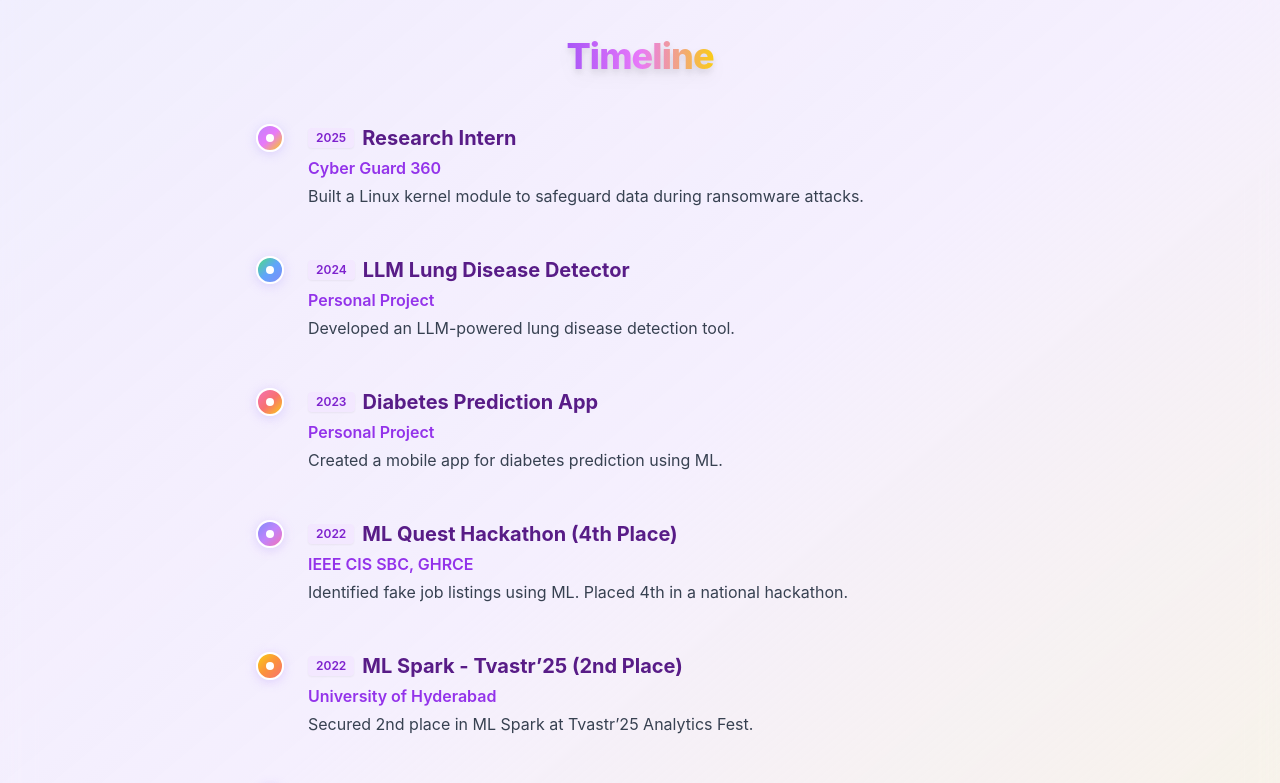
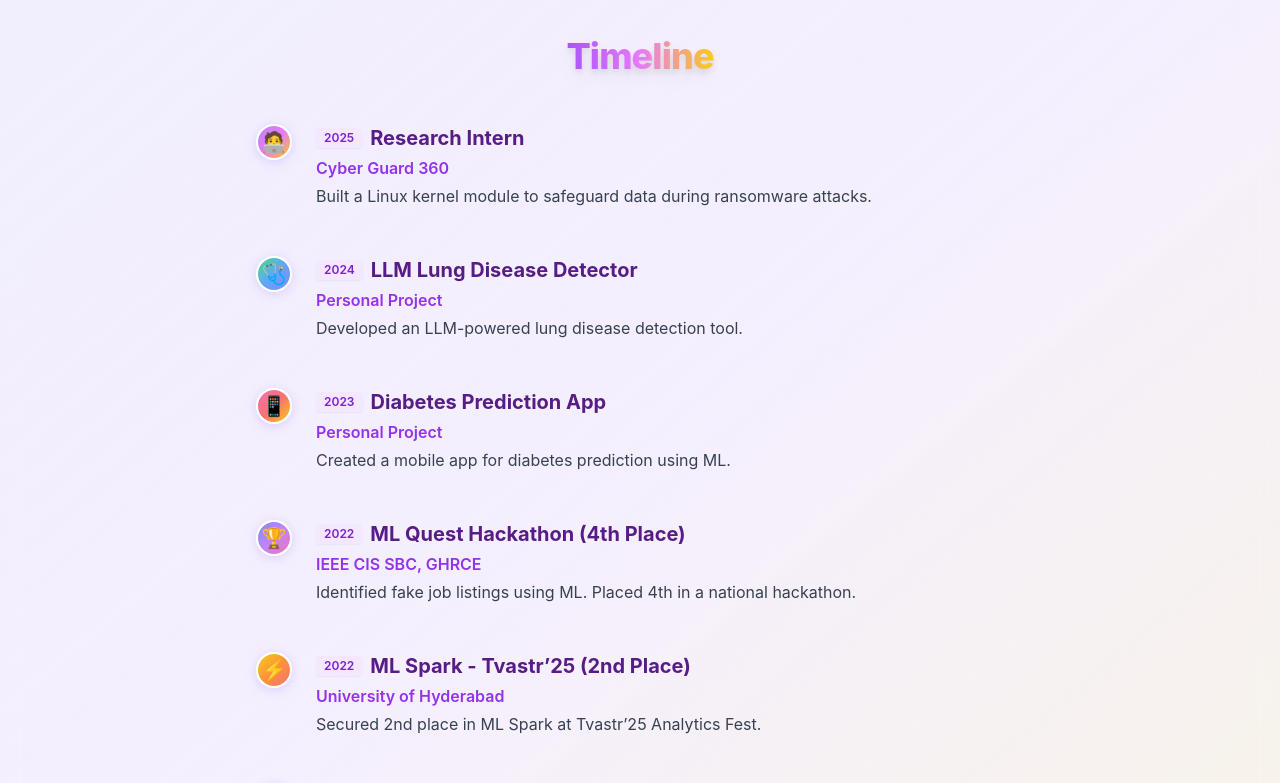
Before and after one commit to shashanksuri616/mypage, a React (Create React App) app in the folder frontend/: page / in a window 1280 px wide. Shown: the part 2380-3163 px from the top of the page. Built offline with nearby package versions, Linux system fonts and the light colour scheme.

Commit message:
upgraded timeline

```diff
--- a/frontend/src/components/Timeline.js
+++ b/frontend/src/components/Timeline.js
@@ -8,6 +8,10 @@ const COLORS = [
     'from-indigo-400 via-purple-400 to-pink-400',
     'from-yellow-400 via-orange-400 to-red-400',
     'from-blue-400 via-cyan-400 to-green-400',
+];
+
+const ICONS = [
+    "🧑‍💻", "🩺", "📱", "🏆", "⚡", "🎓"
 ];
 
 const timeline = [
@@ -85,7 +89,7 @@ const Timeline = () => {
                     <motion.div
                         key={item.title}
                         className={`flex items-start mb-12 group transition-transform duration-300 ${
-							item.projectId ? 'cursor-pointer hover:scale-[1.05] hover:shadow-2xl' : ''
+                            item.projectId ? 'cursor-pointer hover:scale-[1.07] hover:shadow-2xl' : ''
                         }`}
                         initial={{ opacity: 0, x: -40 }}
                         whileInView={{ opacity: 1, x: 0 }}
@@ -119,11 +123,11 @@ const Timeline = () => {
                         {/* Timeline Dot & Line */}
                         <div className="flex flex-col items-center mr-6 relative">
                             <motion.div
-								className={`w-7 h-7 rounded-full shadow-lg border-2 border-white dark:border-gray-900 mb-1 flex items-center justify-center bg-gradient-to-br ${COLORS[i % COLORS.length]}`}
-								animate={open === i ? { scale: 1.22, boxShadow: '0 0 0 8px #fbbf2466' } : { scale: 1, boxShadow: '0 2px 12px #a78bfa55' }}
-								transition={{ type: 'spring', stiffness: 300, damping: 18 }}
+                                className={`w-9 h-9 rounded-full shadow-lg border-2 border-white dark:border-gray-900 mb-1 flex items-center justify-center bg-gradient-to-br ${COLORS[i % COLORS.length]}`}
+                                animate={open === i ? { scale: 1.28, boxShadow: "0 0 0 10px #fbbf2466" } : { scale: 1, boxShadow: "0 2px 12px #a78bfa55" }}
+                                transition={{ type: "spring", stiffness: 300, damping: 18 }}
                             >
-								<span className="block w-2 h-2 bg-white dark:bg-gray-900 rounded-full" />
+                                <span className="text-xl">{ICONS[i % ICONS.length]}</span>
                             </motion.div>
                             {i < timeline.length - 1 && (
                                 <div className={`w-1 flex-1 bg-gradient-to-b ${COLORS[i % COLORS.length]} opacity-70`} />
```
Lines whose indentation alone changed are shown as unchanged.
